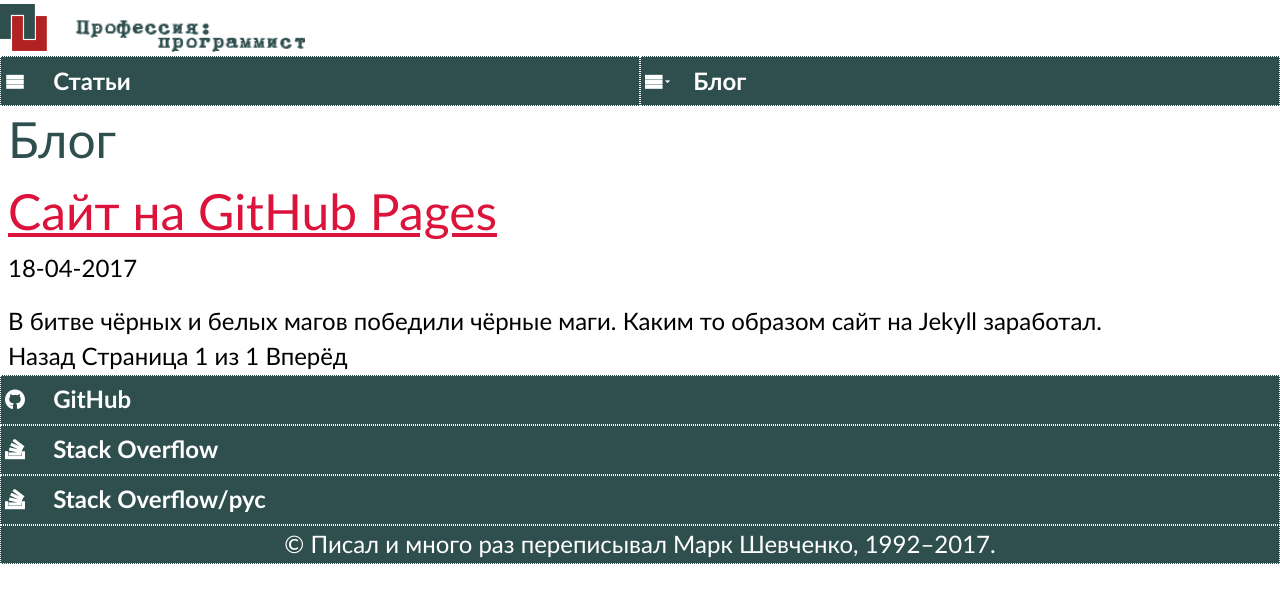
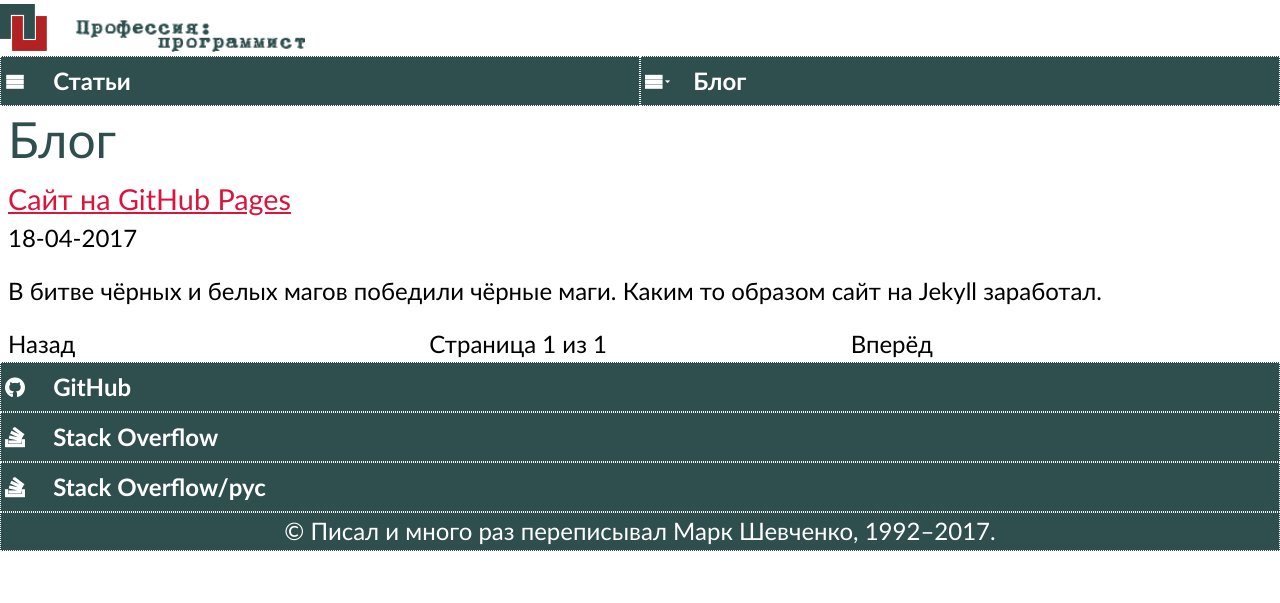
Before and after one commit to markshevchenko/markshevchenko.github.io, a Jekyll site: the page built from posts/index.html, in a window 1280 px wide. Shown: the top 603 px of the page. Built offline with Jekyll 4.4.1, drawn with Linux system fonts in a browser that asks for light colours; some web fonts are replaced; the list of posts is cut into pages by our own code.

Commit message:
Ссылки вперёд/назад.

```diff
--- a/_layouts/article.html
+++ b/_layouts/article.html
@@ -8,11 +8,11 @@
 {{content}}
 
 {% if page.previous or page.up or page.next %}
-<nav id="relations">
+<div id="relations">
   <ul>
     <li>{% if page.previous %}<a href="{{ page.previous | relative_url }}">Назад</a>{% endif %}</li>
     <li>{% if page.up %}<a href="{{ page.up | relative_url }}">Содержание</a>{% endif %}</li>
     <li>{% if page.next %}<a href="{{ page.next | relative_url }}">Вперёд</a>{% endif %}</li>
   </ul>
-</nav>
+</div>
 {% endif %}
--- a/_sass/layout.scss
+++ b/_sass/layout.scss
@@ -161,6 +161,23 @@
 article > dl > dd {
   text-align: justify;
   margin-bottom: 1em;
+}
+
+#relations {
+  display: table;
+  table-layout: fixed;
+
+  width: 100%;
+}
+
+#relations > ul {
+  display: table-row;
+}
+
+#relations > ul > li {
+  display: table-cell;
+
+  width: 33.3%;
 }
 
 a {
--- a/posts/index.html
+++ b/posts/index.html
@@ -6,25 +6,23 @@
 <h1>Блог</h1>
 
 {% for post in paginator.posts %}
-  <h1><a href="{{ post.url }}">{{ post.title }}</a></h1>
-  <p class="author">
-    <span class="date">{{ post.date | date: "%d-%m-%Y" }}</span>
-  </p>
-  <div class="content">
-    {{ post.content }}
-  </div>
+  <h4><a href="{{ post.url }}">{{ post.title }}</a></h4>
+  <p class="date">{{ post.date | date: "%d-%m-%Y" }}</p>
+  {{ post.excerpt }}
 {% endfor %}
 
-<div class="pagination">
+<div id="relations">
+  <ul>
     {% if paginator.previous_page %}
-    <a href="{{ paginator.previous_page_path }}" class="previous">Назад</a>
+      <li><a href="{{ paginator.previous_page_path }}" class="previous">Назад</a></li>
     {% else %}
-    <span class="previous">Назад</span>
+      <li>Назад</li>
     {% endif %}
-  <span class="page_number ">Страница {{ paginator.page }} из {{ paginator.total_pages }}</span>
+      <li>Страница {{ paginator.page }} из {{ paginator.total_pages }}</li>
     {% if paginator.next_page %}
-    <a href="{{ paginator.next_page_path }}" class="next">Вперёд</a>
+      <li><a href="{{ paginator.next_page_path }}" class="next">Вперёд</a></li>
     {% else %}
-    <span class="next">Вперёд</span>
+      <li class="next">Вперёд</li>
     {% endif %}
+  </ul>
 </div>
```
Lines whose indentation alone changed are shown as unchanged.
